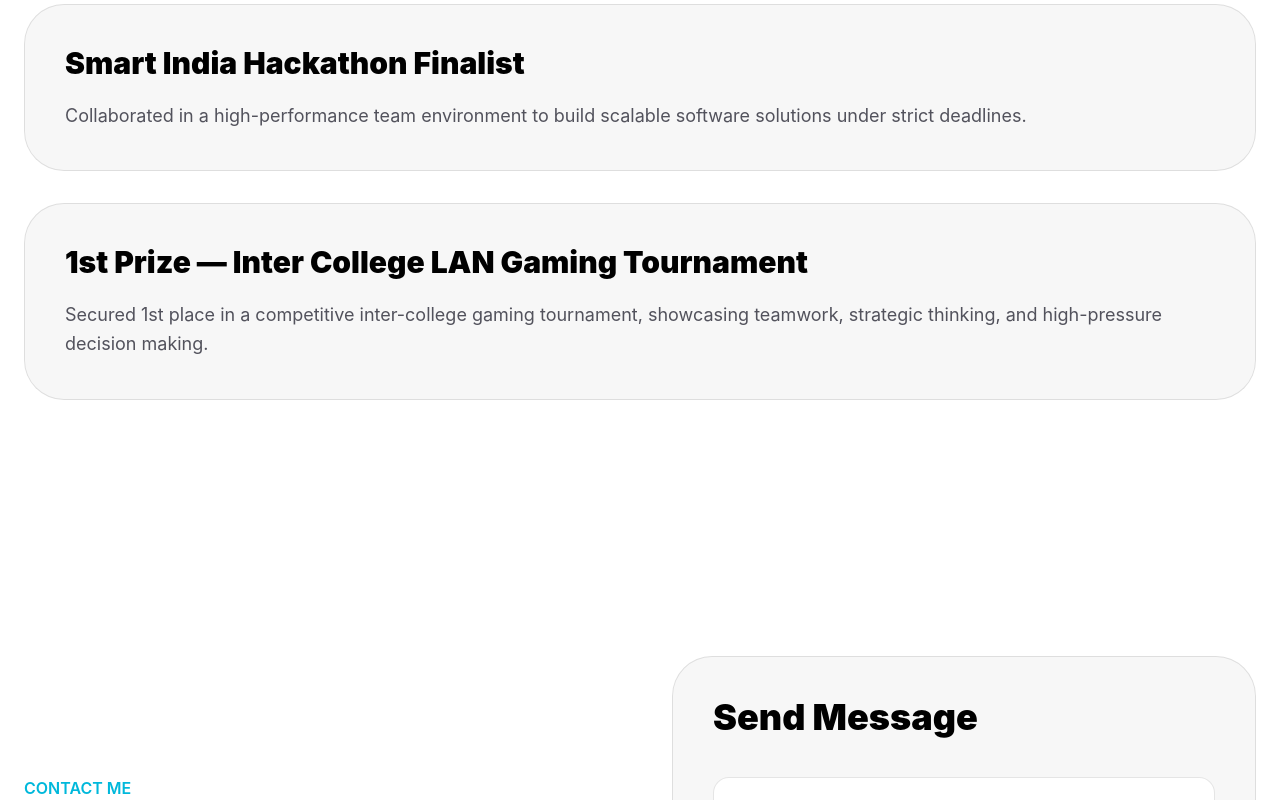
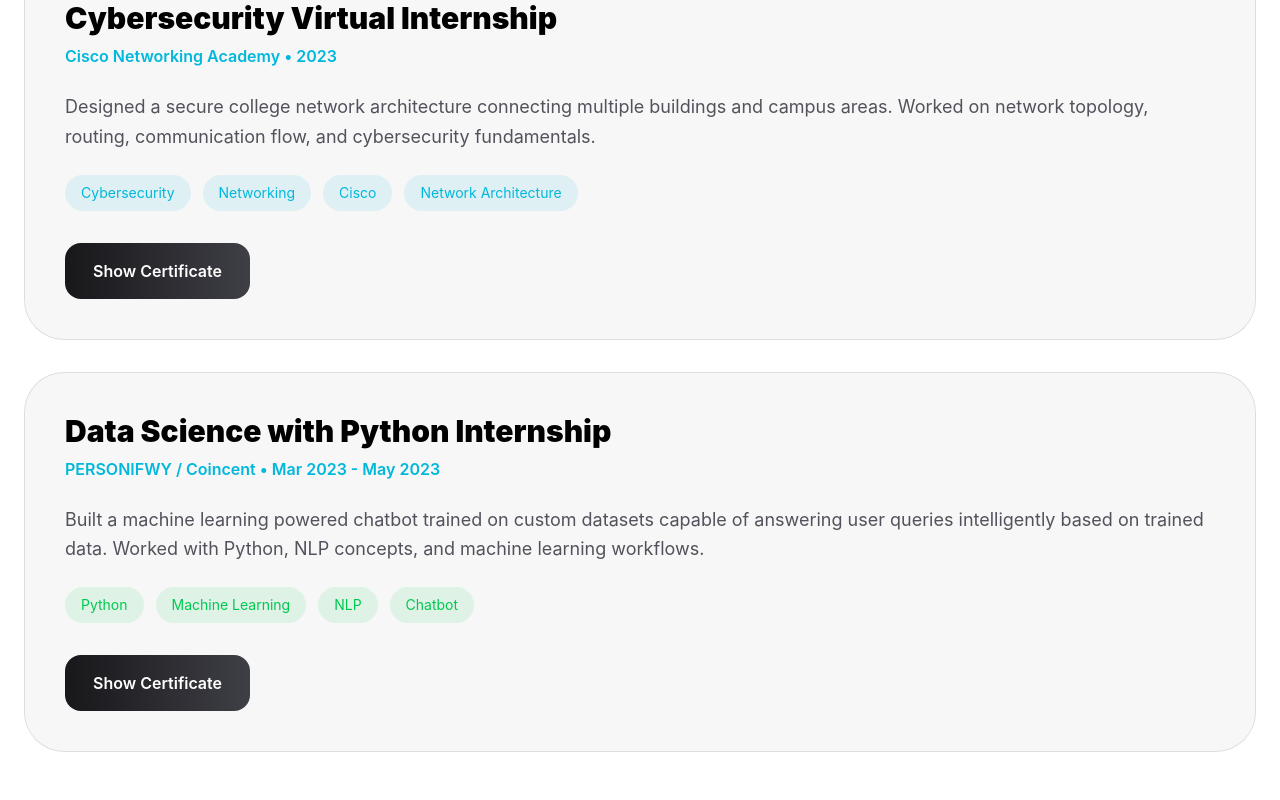
Before and after one commit to Utkarsh-Raj-Profile/Portfolio, a React app: page / in a window 1280 px wide. Shown: the part 5128-5928 px from the top of the page. Built offline with nearby package versions, Linux system fonts and the light colour scheme; no server answers; the HTML template or start-up script is replaced by a standard one.

Commit message:
updated portfolio

```diff
--- a/src/App.jsx
+++ b/src/App.jsx
@@ -371,6 +371,199 @@
         </div>
       </section>
 
+      {/* Internships */}
+<section
+  id="internships"
+  className="max-w-7xl mx-auto px-6 py-32"
+>
+
+  <h2 className="text-6xl font-black mb-20">
+
+    Internship
+
+    <span className="text-cyan-500">
+      {" "}Experience
+    </span>
+
+  </h2>
+
+  <div className="grid gap-8">
+
+    {/* Gen AI Internship */}
+    <div className="p-10 rounded-[40px] border border-black/10 dark:border-white/10 bg-black/[0.03] dark:bg-white/[0.03] hover:-translate-y-2 transition">
+
+      <h3 className="text-3xl font-black">
+        Generative AI Virtual Internship
+      </h3>
+
+      <p className="text-cyan-500 font-semibold mt-2">
+        Skillible & AICTE • Jul 2024 - Aug 2024
+      </p>
+
+      <p className="text-zinc-600 dark:text-zinc-400 mt-6 text-lg leading-relaxed">
+
+        Researched and explored Generative AI concepts, prompt engineering,
+        and large language models. Authored a research paper on Generative AI
+        covering AI capabilities, applications, limitations, and future impact.
+
+      </p>
+
+      <div className="flex flex-wrap gap-3 mt-6">
+
+        {[
+          "Generative AI",
+          "Prompt Engineering",
+          "LLMs",
+          "AI Research",
+        ].map((item) => (
+
+          <span
+            key={item}
+            className="px-4 py-2 rounded-full bg-purple-500/10 text-purple-500 text-sm"
+          >
+            {item}
+          </span>
+
+        ))}
+
+      </div>
+
+      <div className="flex flex-wrap gap-4 mt-8">
+
+        <a
+          href="https://drive.google.com/file/d/1IDm1EKXPlmliTHjklkD9xSwn8IUZAFrI/view?usp=sharing"
+          target="_blank"
+          rel="noopener noreferrer"
+          className="px-7 py-4 rounded-2xl bg-gradient-to-r from-zinc-900 to-zinc-700 dark:from-zinc-200 dark:to-white text-white dark:text-black font-semibold hover:scale-105 transition"
+        >
+          Show Certificate
+        </a>
+
+        <a
+          href="https://github.com/Utkarsh-Raj-Profile/Research-paper-summary-project"
+          target="_blank"
+          rel="noopener noreferrer"
+          className="px-7 py-4 rounded-2xl bg-gradient-to-r from-cyan-500 to-purple-500 text-white font-semibold hover:scale-105 transition"
+        >
+          View Research Work
+        </a>
+
+      </div>
+
+    </div>
+
+    {/* Cisco Internship */}
+    <div className="p-10 rounded-[40px] border border-black/10 dark:border-white/10 bg-black/[0.03] dark:bg-white/[0.03] hover:-translate-y-2 transition">
+
+      <h3 className="text-3xl font-black">
+        Cybersecurity Virtual Internship
+      </h3>
+
+      <p className="text-cyan-500 font-semibold mt-2">
+        Cisco Networking Academy • 2023
+      </p>
+
+      <p className="text-zinc-600 dark:text-zinc-400 mt-6 text-lg leading-relaxed">
+
+        Designed a secure college network architecture connecting multiple
+        buildings and campus areas. Worked on network topology, routing,
+        communication flow, and cybersecurity fundamentals.
+
+      </p>
+
+      <div className="flex flex-wrap gap-3 mt-6">
+
+        {[
+          "Cybersecurity",
+          "Networking",
+          "Cisco",
+          "Network Architecture",
+        ].map((item) => (
+
+          <span
+            key={item}
+            className="px-4 py-2 rounded-full bg-cyan-500/10 text-cyan-500 text-sm"
+          >
+            {item}
+          </span>
+
+        ))}
+
+      </div>
+
+      <div className="flex flex-wrap gap-4 mt-8">
+
+        <a
+          href="https://drive.google.com/file/d/1IRTcKL0uNFzgaxym40OWozv5QyOXfxLM/view?usp=sharing"
+          target="_blank"
+          rel="noopener noreferrer"
+          className="px-7 py-4 rounded-2xl bg-gradient-to-r from-zinc-900 to-zinc-700 dark:from-zinc-200 dark:to-white text-white dark:text-black font-semibold hover:scale-105 transition"
+        >
+          Show Certificate
+        </a>
+
+      </div>
+
+    </div>
+
+    {/* Data Science Internship */}
+    <div className="p-10 rounded-[40px] border border-black/10 dark:border-white/10 bg-black/[0.03] dark:bg-white/[0.03] hover:-translate-y-2 transition">
+
+      <h3 className="text-3xl font-black">
+        Data Science with Python Internship
+      </h3>
+
+      <p className="text-cyan-500 font-semibold mt-2">
+        PERSONIFWY / Coincent • Mar 2023 - May 2023
+      </p>
+
+      <p className="text-zinc-600 dark:text-zinc-400 mt-6 text-lg leading-relaxed">
+
+        Built a machine learning powered chatbot trained on custom datasets
+        capable of answering user queries intelligently based on trained data.
+        Worked with Python, NLP concepts, and machine learning workflows.
+
+      </p>
+
+      <div className="flex flex-wrap gap-3 mt-6">
+
+        {[
+          "Python",
+          "Machine Learning",
+          "NLP",
+          "Chatbot",
+        ].map((item) => (
+
+          <span
+            key={item}
+            className="px-4 py-2 rounded-full bg-green-500/10 text-green-500 text-sm"
+          >
+            {item}
+          </span>
+
+        ))}
+
+      </div>
+
+      <div className="flex flex-wrap gap-4 mt-8">
+
+        <a
+          href="https://drive.google.com/file/d/1sHcmuLTkis9bauX0qg9r0aBZnOKy-spK/view?usp=sharing"
+          target="_blank"
+          rel="noopener noreferrer"
+          className="px-7 py-4 rounded-2xl bg-gradient-to-r from-zinc-900 to-zinc-700 dark:from-zinc-200 dark:to-white text-white dark:text-black font-semibold hover:scale-105 transition"
+        >
+          Show Certificate
+        </a>
+
+      </div>
+
+    </div>
+
+  </div>
+
+</section>
+
       {/* Experience & Achievements */}
 <section
   id="experience"
@@ -449,7 +642,7 @@
       <p className="text-zinc-600 dark:text-zinc-400 mt-5 text-lg leading-relaxed">
 
         Secured 1st place in a competitive inter-college gaming
-        tournament, showcasing teamwork, strategic thinking,
+        tournament, showcasing strategic thinking,
         and high-pressure decision making.
 
       </p>
```
